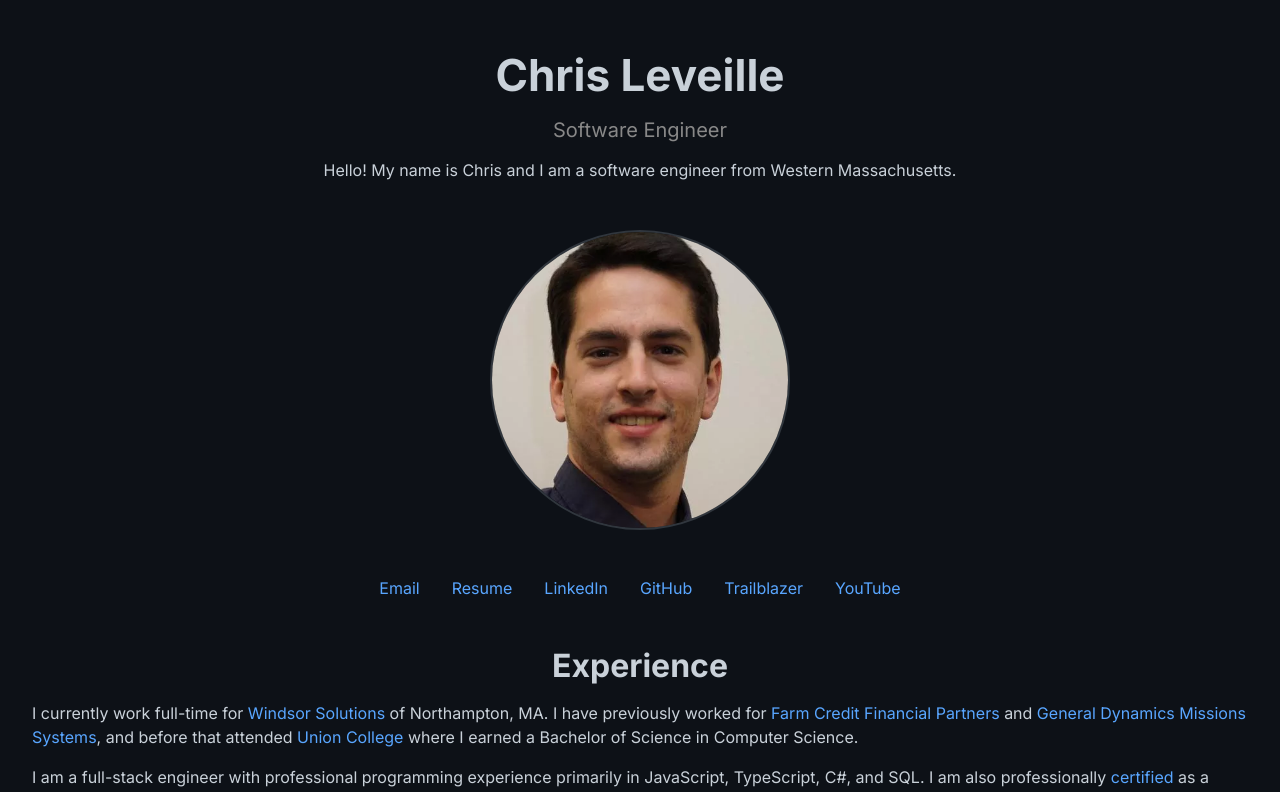
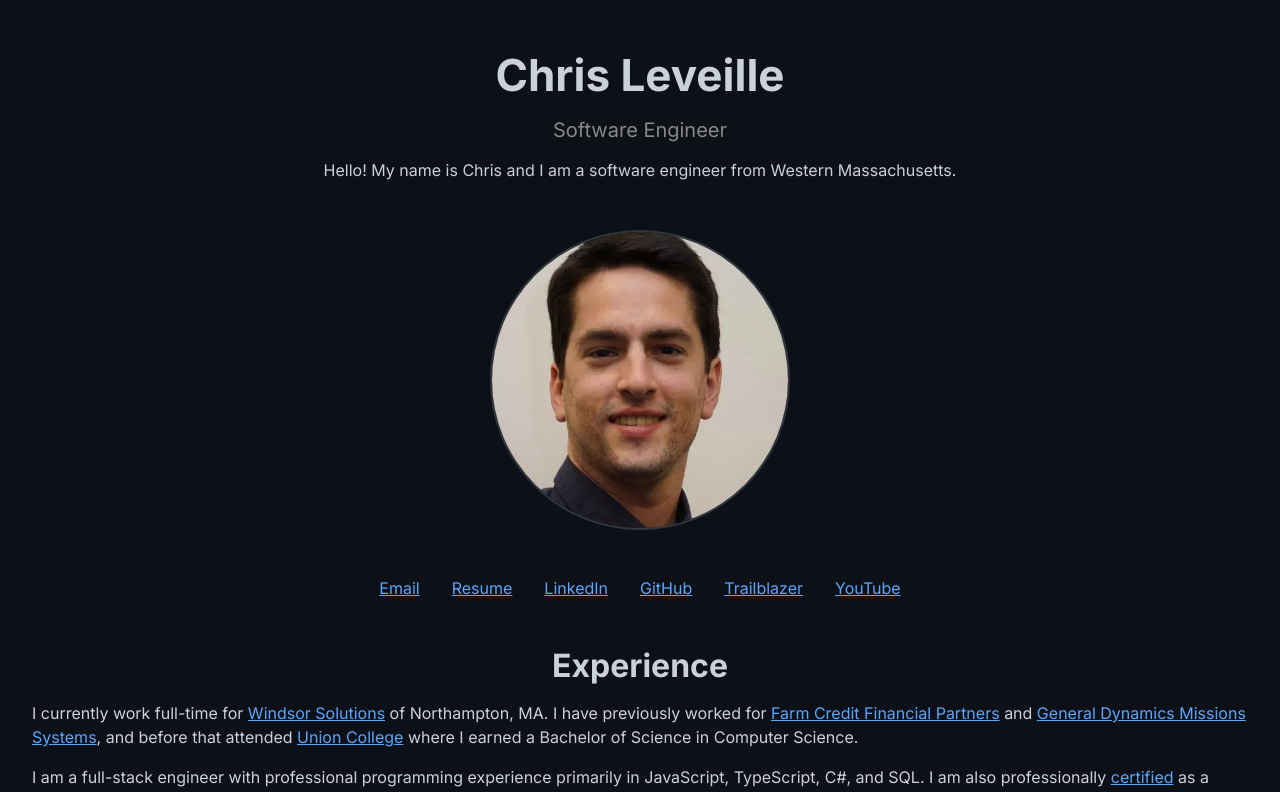
Before and after one commit to cdleveille/cdleveille.net, a Next.js app: page / in a window 1280 px wide. Shown: the top 792 px of the page. Built offline with nearby package versions, Linux system fonts and the light colour scheme.

Commit message:
link accessibility fixes

```diff
--- a/src/app/globals.css
+++ b/src/app/globals.css
@@ -15,12 +15,7 @@ body {
 a {
 	transition: 0.25s;
 	color: #59a6ff;
-}
-
-a:link,
-a:visited {
-	color: #59a6ff;
-	text-decoration: none;
+	text-decoration: underline;
 }
 
 a:focus,
@@ -113,10 +108,11 @@ p {
 
 .resume-link {
 	color: black !important;
+	text-decoration: none !important;
 }
 
 .resume-link:hover {
-	text-decoration: underline;
+	text-decoration: underline !important;
 }
 
 .resume-section-title {
```
